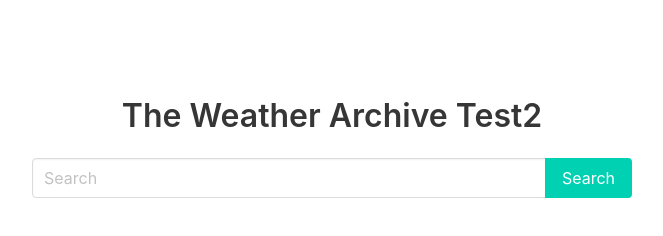
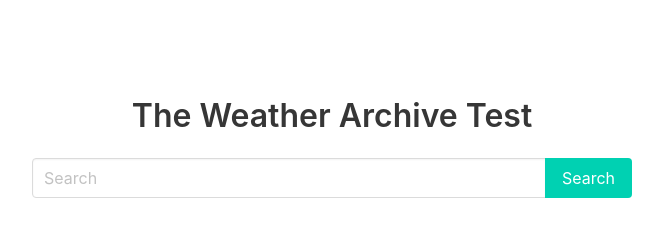
Before and after one commit to Erbli-Haxhaja/servl_frontend, a plain HTML site: page index.html in a window 1280 px wide. Shown: the whole page, without its empty margins (308-971 px from the left). Drawn offline with nearby package versions, Linux system fonts and the light colour scheme.

Commit message:
testing webhook

```diff
--- a/index.html
+++ b/index.html
@@ -17,7 +17,7 @@
     <section class="section">
         <div class="container">
             <div class="search-box">
-                <h1 class="title">The Weather Archive Test2</h1>
+                <h1 class="title">The Weather Archive Test</h1>
                 <div class="field has-addons">
                     <div class="control is-expanded">
                         <input id="cityInput" class="input" type="text" placeholder="Search">
```
